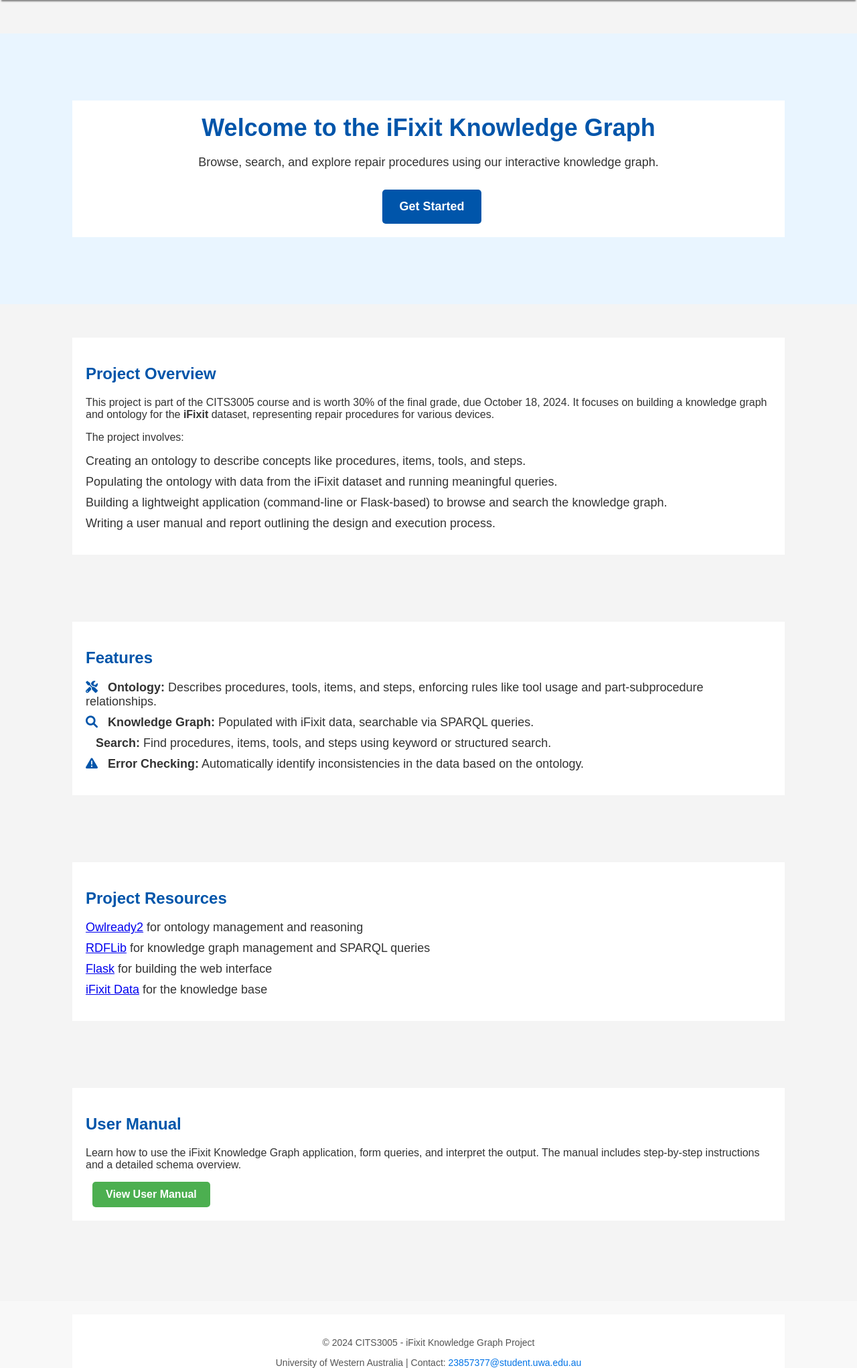
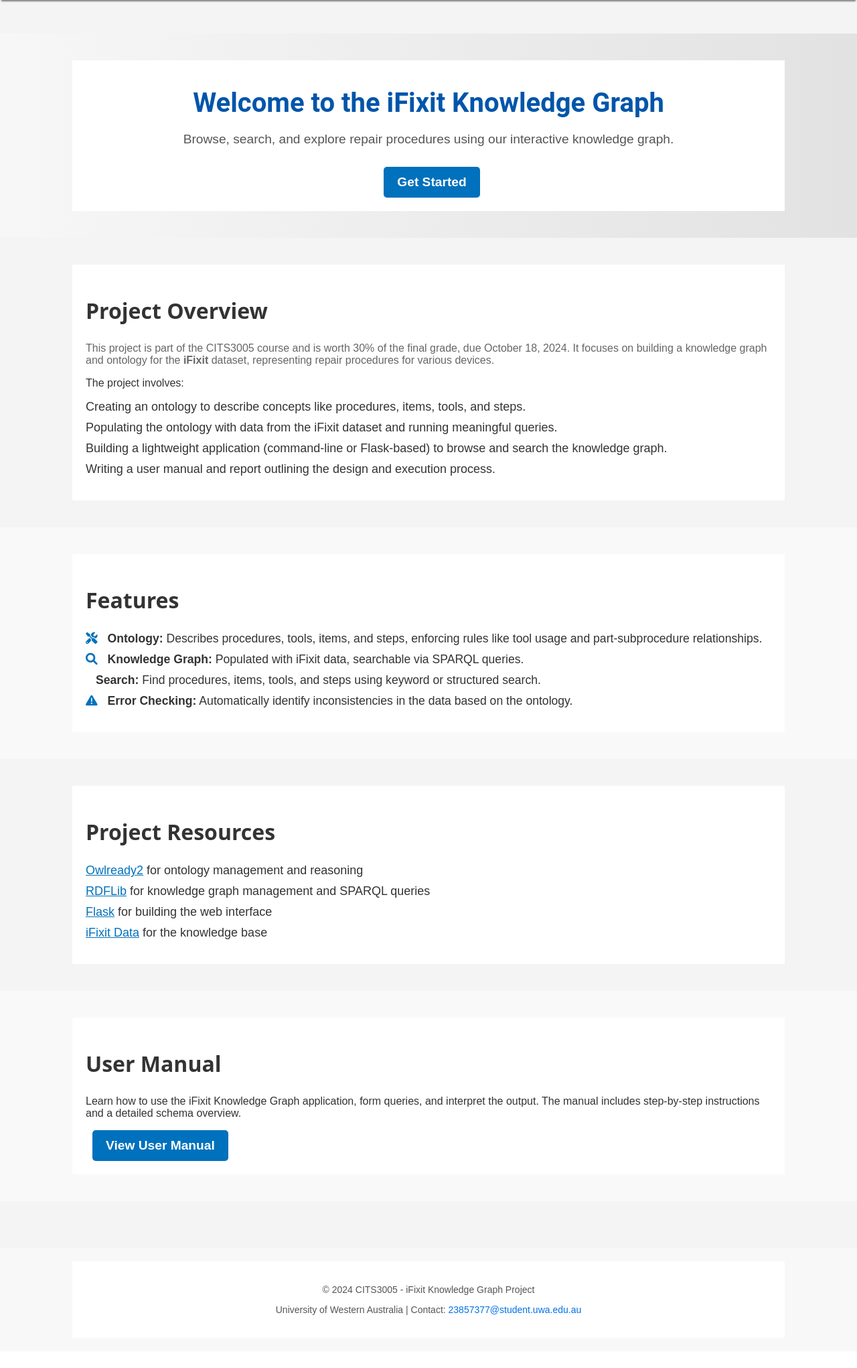
Before and after one commit to dongles-cmd/CITS3005-Project, a Flask app: page / in a window 1280 px wide. Shown: the part 114-2156 px from the top of the page at 67% size. After the commit the page ends 2077 px from the top, so only its background shows below. Run offline with Flask 3, Linux system fonts and the light colour scheme; parts of the project's set-up code (start-up, migrations or seed data) failed here and were passed over.

Commit message:
touching up design of application

```diff
--- a/project-root/app/app.py
+++ b/project-root/app/app.py
@@ -1,4 +1,4 @@
-from flask import Flask, render_template, request, redirect, url_for, flash
+from flask import Flask, render_template, request, redirect, url_for, send_from_directory
 from app.search_logic import search_procedures
 from app.procedure_data import get_procedure_details
 from config import BASE_URI, ONTOLOGY, USER_MANUAL
@@ -82,6 +82,11 @@
     # Render the HTML in the template
     return render_template('user_manual.html', manual_html=manual_html)
 
+# Route to serve images from the 'images/' directory in the root project
+@app.route('/images/<path:filename>')
+def serve_images(filename):
+    return send_from_directory('../images', filename)
+
 # Route for the resources page
 @app.route('/resources')
 def resources():
--- a/project-root/app/templates/index.html
+++ b/project-root/app/templates/index.html
@@ -2,18 +2,18 @@
 {% extends 'base.html' %}
 
 {% block content %}
-<section class="hero">
-    <div class="container">
-        <h1>Welcome to the iFixit Knowledge Graph</h1>
-        <p>Browse, search, and explore repair procedures using our interactive knowledge graph.</p>
-        <a href="/search" class="cta-button">Get Started</a>
+<section class="hero" style="background: linear-gradient(to right, #f7f7f7, #e2e2e2); padding: 40px 0;">
+    <div class="container" style="text-align: center;">
+        <h1 style="margin-top: 20px; font-family: 'Roboto', sans-serif; font-size: 2.5rem;">Welcome to the iFixit Knowledge Graph</h1>
+        <p style="font-size: 1.2rem; color: #555;">Browse, search, and explore repair procedures using our interactive knowledge graph.</p>
+        <a href="/search" class="cta-button" style="background-color: #0071bc; color: white; padding: 12px 20px; font-size: 1.2rem; border-radius: 5px; text-decoration: none; transition: 0.3s;">Get Started</a>
     </div>
 </section>
 
-<section id="overview" class="section">
+<section id="overview" class="section" style="padding: 40px 0;">
     <div class="container">
-        <h2>Project Overview</h2>
-        <p>This project is part of the CITS3005 course and is worth 30% of the final grade, due October 18, 2024. It focuses on building a knowledge graph and ontology for the <strong>iFixit</strong> dataset, representing repair procedures for various devices.</p>
+        <h2 style="font-family: 'Open Sans', sans-serif; font-size: 2rem; color: #333;">Project Overview</h2>
+        <p style="color: #666;">This project is part of the CITS3005 course and is worth 30% of the final grade, due October 18, 2024. It focuses on building a knowledge graph and ontology for the <strong>iFixit</strong> dataset, representing repair procedures for various devices.</p>
         <p>The project involves:</p>
         <ul>
             <li>Creating an ontology to describe concepts like procedures, items, tools, and steps.</li>
@@ -24,53 +24,38 @@
     </div>
 </section>
 
-<section id="features" class="section light-background">
+<section id="features" class="section light-background" style="padding: 40px 0; background-color: #f9f9f9;">
     <div class="container">
-        <h2>Features</h2>
-        <ul>
-            <li><i class="fas fa-tools"></i> <strong>Ontology:</strong> Describes procedures, tools, items, and steps, enforcing rules like tool usage and part-subprocedure relationships.</li>
-            <li><i class="fas fa-search"></i> <strong>Knowledge Graph:</strong> Populated with iFixit data, searchable via SPARQL queries.</li>
-            <li><i class="fas fa-chart-network"></i> <strong>Search:</strong> Find procedures, items, tools, and steps using keyword or structured search.</li>
-            <li><i class="fas fa-exclamation-triangle"></i> <strong>Error Checking:</strong> Automatically identify inconsistencies in the data based on the ontology.</li>
+        <h2 style="font-family: 'Open Sans', sans-serif; font-size: 2rem; color: #333;">Features</h2>
+        <ul style="list-style: none; padding: 0;">
+            <li style="font-size: 1.1rem; margin-bottom: 10px;"><i class="fas fa-tools" style="color: #0071bc;"></i> <strong>Ontology:</strong> Describes procedures, tools, items, and steps, enforcing rules like tool usage and part-subprocedure relationships.</li>
+            <li style="font-size: 1.1rem; margin-bottom: 10px;"><i class="fas fa-search" style="color: #0071bc;"></i> <strong>Knowledge Graph:</strong> Populated with iFixit data, searchable via SPARQL queries.</li>
+            <li style="font-size: 1.1rem; margin-bottom: 10px;"><i class="fas fa-chart-network" style="color: #0071bc;"></i> <strong>Search:</strong> Find procedures, items, tools, and steps using keyword or structured search.</li>
+            <li style="font-size: 1.1rem; margin-bottom: 10px;"><i class="fas fa-exclamation-triangle" style="color: #0071bc;"></i> <strong>Error Checking:</strong> Automatically identify inconsistencies in the data based on the ontology.</li>
         </ul>
     </div>
 </section>
 
-<section id="resources" class="section">
+<section id="resources" class="section" style="padding: 40px 0;">
     <div class="container">
-        <h2>Project Resources</h2>
+        <h2 style="font-family: 'Open Sans', sans-serif; font-size: 2rem; color: #333;">Project Resources</h2>
         <ul>
-            <li><a href="https://owlready2.readthedocs.io/">Owlready2</a> for ontology management and reasoning</li>
-            <li><a href="https://rdflib.dev/">RDFLib</a> for knowledge graph management and SPARQL queries</li>
-            <li><a href="https://flask.palletsprojects.com/">Flask</a> for building the web interface</li>
-            <li><a href="https://github.com/iFixit">iFixit Data</a> for the knowledge base</li>
+            <li><a href="https://owlready2.readthedocs.io/" target="_blank" style="color: #0071bc;">Owlready2</a> for ontology management and reasoning</li>
+            <li><a href="https://rdflib.dev/" target="_blank" style="color: #0071bc;">RDFLib</a> for knowledge graph management and SPARQL queries</li>
+            <li><a href="https://flask.palletsprojects.com/" target="_blank" style="color: #0071bc;">Flask</a> for building the web interface</li>
+            <li><a href="https://github.com/iFixit" target="_blank" style="color: #0071bc;">iFixit Data</a> for the knowledge base</li>
         </ul>
     </div>
 </section>
 
-<section id="manual" class="section light-background">
+<section id="manual" class="section light-background" style="padding: 40px 0; background-color: #f9f9f9;">
     <div class="container">
-        <h2>User Manual</h2>
+        <h2 style="font-family: 'Open Sans', sans-serif; font-size: 2rem; color: #333;">User Manual</h2>
         <p>Learn how to use the iFixit Knowledge Graph application, form queries, and interpret the output. The manual includes step-by-step instructions and a detailed schema overview.</p>
-        <a href="/user-manual" class="cta-button">View User Manual</a>
+        <a href="/user-manual" class="cta-button" style="background-color: #0071bc; color: white; padding: 12px 20px; font-size: 1.2rem; border-radius: 5px; text-decoration: none; transition: 0.3s;">View User Manual</a>
     </div>
 </section>
 
 {% endblock %}
 
-<script>
-    const form = document.querySelector('form');
-    form.addEventListener('submit', async (event) => {
-        event.preventDefault();
-
-        const formData = new FormData(form);
-        const response = await fetch('/search', {
-            method: 'POST',
-            body: formData
-        });
-
-        const results = await response.json();
-        const resultsDiv = document.getElementById('results');
-        resultsDiv.innerHTML = JSON.stringify(results, null, 2);
-    });
-</script>
+<!-- Adjust spacing, font, and button styling using CSS or in-line styles -->
--- a/project-root/app/templates/user_manual.html
+++ b/project-root/app/templates/user_manual.html
@@ -5,5 +5,8 @@
     <div class="manual-content">
       {{ manual_html | safe }}  <!-- Ensure HTML is rendered safely -->
     </div>
+    <div class="code-block">
+      <pre>{{ query | safe }}</pre>
+    </div>
   </div>
 {% endblock %}
```
Also changed, not shown: project-root/app/static/css/style.css (+57 -0 lines), project-root/app/templates/resources.html (+39 -43 lines), project-root/app/templates/search_results.html (+5 -3 lines), 3 other files.
